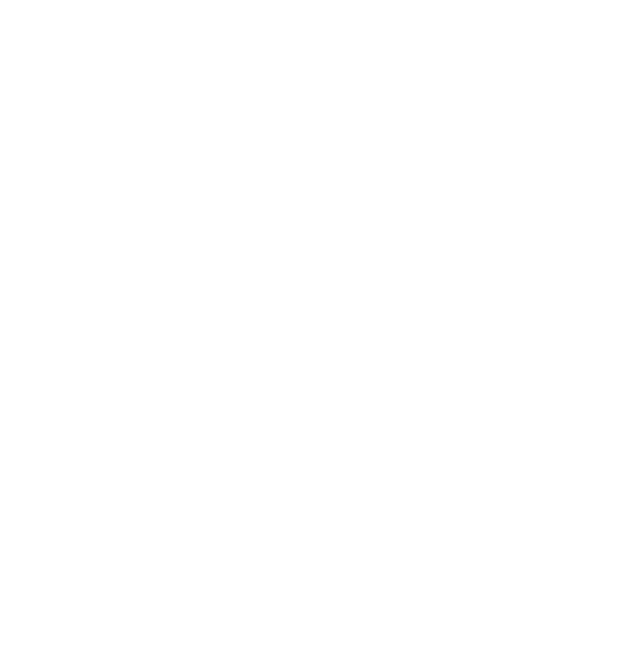
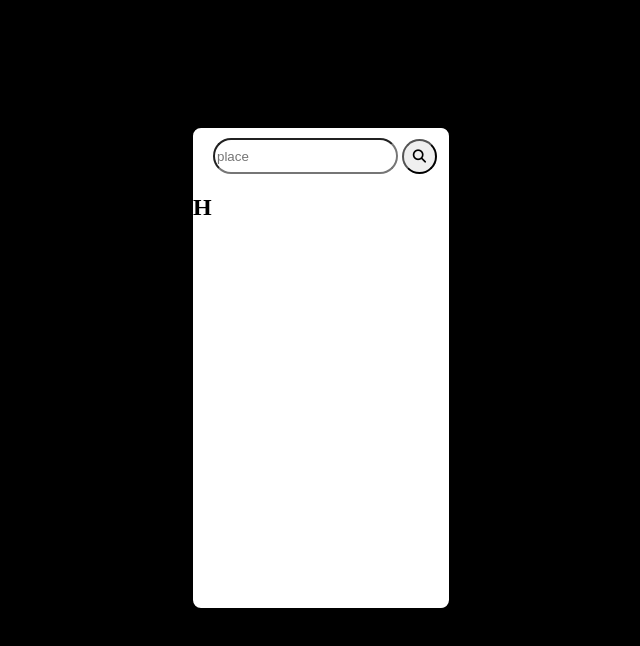
Before and after one commit to NikhilPathaniaa/Web-Challenges, a plain HTML site: page Challenge 5/index.html in a window 1280 px wide. Shown: the whole page, without its empty margins (319-959 px from the left). Drawn offline with Linux system fonts and the light colour scheme.

Commit message:
working on

```diff
--- /dev/null
+++ b/Challenge 5/app.js
@@ -0,0 +1,7 @@
+var btn=document.querySelector(".btn");
+let x = document.getElementById("myText").value;
+
+function myFunction() {
+    let x = document.getElementById("myText").value;
+    document.getElementById("demo").innerHTML = x;
+}
--- a/Challenge 5/index.html
+++ b/Challenge 5/index.html
@@ -4,8 +4,18 @@
     <meta charset="UTF-8">
     <meta name="viewport" content="width=device-width, initial-scale=1.0">
     <title>Document</title>
+    <link rel="stylesheet" href="https://cdnjs.cloudflare.com/ajax/libs/font-awesome/6.5.1/css/all.min.css" integrity="sha512-DTOQO9RWCH3ppGqcWaEA1BIZOC6xxalwEsw9c2QQeAIftl+Vegovlnee1c9QX4TctnWMn13TZye+giMm8e2LwA==" crossorigin="anonymous" referrerpolicy="no-referrer" />
+    <link rel="stylesheet" href="style.css">
 </head>
 <body>
+    <section  class="hero">
+        <form action="">
+            <input type="text" id="myText" name="value" placeholder="place">
+            <button class="btn" onclick="myFunction()"><i class="fa-solid fa-magnifying-glass"></i></button>
+        </form>
+        <h1 id="demo">H</h1>
+    </section>
 
+    <script src="app.js"></script>
 </body>
 </html>
--- /dev/null
+++ b/Challenge 5/style.css
@@ -0,0 +1,32 @@
+body
+{
+    background-color: black;
+    height: 90vh;
+    display: flex;
+    justify-content: center;
+    align-items: center;
+}
+.hero
+{
+    background-color: white;
+    border: 2px solid black;
+    height: 60vh;
+    width: 20vw;
+    border-radius: 10px;
+}
+form
+{
+    margin: 10px;
+    margin-left: 20px;
+}
+input
+{
+    border-radius: 25px;
+    height: 30px;
+}
+.btn
+{
+    border-radius: 50px;
+    width: 35px;
+    height: 35px;
+}
```
Also changed, not shown: Challenge 5/images/clear.png (added), Challenge 5/images/clouds.png (added), Challenge 5/images/drizzle.png (added), Challenge 5/images/humidity.png (added), Challenge 5/images/mist.png (added), Challenge 5/images/rain.png (added), Challenge 5/images/search.png (added), Challenge 5/images/snow.png (added), Challenge 5/images/wind.png (added).
